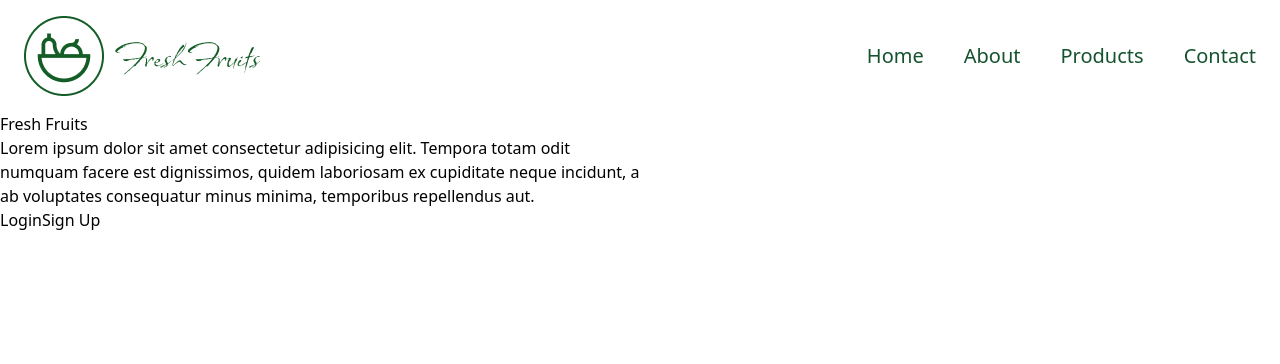
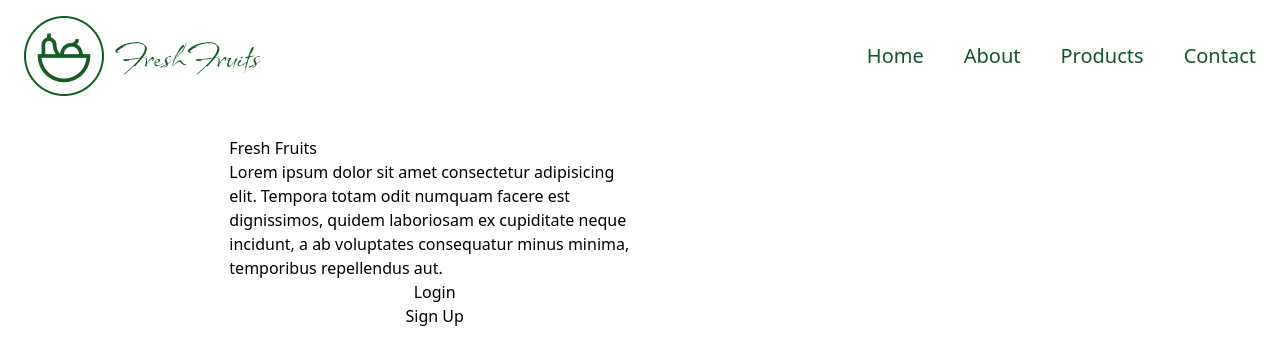
Before and after one commit to Sandun-Induranga/Fruit-Market, a React (Create React App) app in the folder Frontend/frontend/: page / in a window 1280 px wide. Shown: the top 364 px of the page. Built offline with nearby package versions, Linux system fonts and the light colour scheme.

Commit message:
Home Component Updated

```diff
--- a/Frontend/frontend/src/pages/Home/Home.tsx
+++ b/Frontend/frontend/src/pages/Home/Home.tsx
@@ -4,18 +4,22 @@ export default class Home extends Component {
   render() {
     return (
       <div className="min-h-screen flex mt-28">
-        <section className="w-1/2">
+        <aside className="p-6 h-full">
+          <section className="w-2/3 h-full flex flex-col justify-center items-center">
+            <div className="w-1/2 flex flex-col">
               <h1>Fresh Fruits</h1>
-          <p>
+              <p className="">
                 Lorem ipsum dolor sit amet consectetur adipisicing elit. Tempora
                 totam odit numquam facere est dignissimos, quidem laboriosam ex
-            cupiditate neque incidunt, a ab voluptates consequatur minus minima,
-            temporibus repellendus aut.
+                cupiditate neque incidunt, a ab voluptates consequatur minus
+                minima, temporibus repellendus aut.
               </p>
+            </div>
             <button>Login</button>
             <button>Sign Up</button>
           </section>
           <section className="w-1/2"></section>
+        </aside>
       </div>
     );
   }
```
Lines whose indentation alone changed are shown as unchanged.
